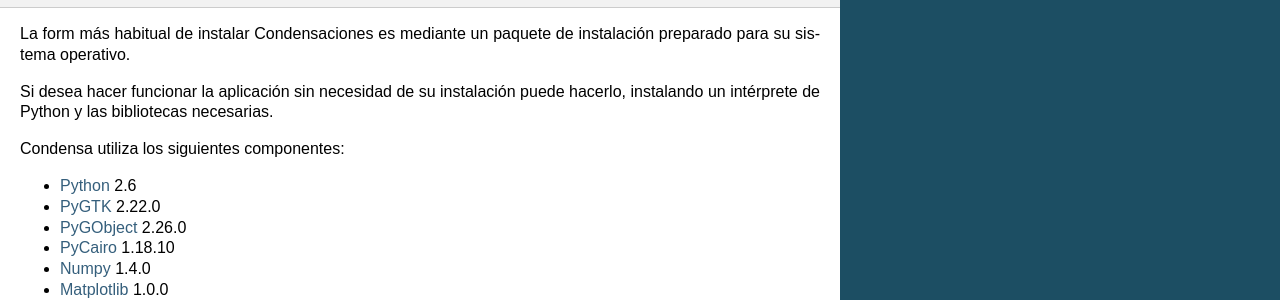
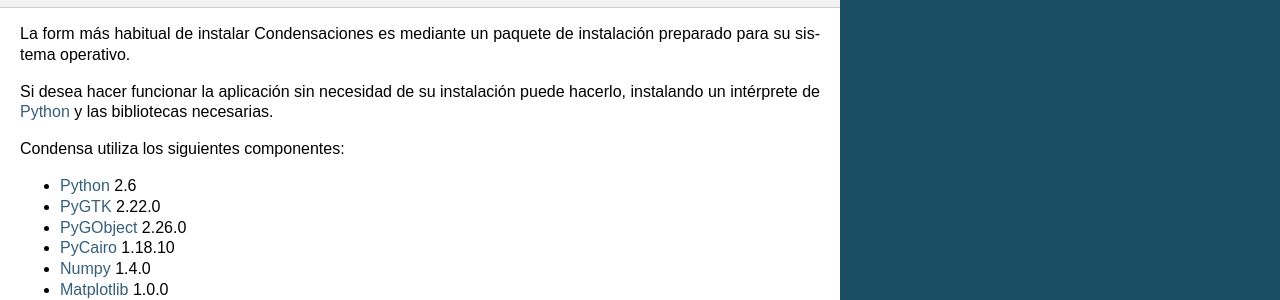
Before and after one commit to pachi/condensaciones, a Sphinx documentation site: the page built from docs/instalacion.rst, in a window 1280 px wide. Shown: the part 178-478 px from the top of the page. Built offline with Sphinx 7.4.7, drawn with Linux system fonts in a browser that asks for light colours.

```diff
--- a/docs/instalacion.rst
+++ b/docs/instalacion.rst
@@ -6,7 +6,7 @@ La form más habitual de instalar Condensaciones es mediante un paquete de
 instalación preparado para su sistema operativo.
 
 Si desea hacer funcionar la aplicación sin necesidad de su instalación puede
-hacerlo, instalando un intérprete de Python y las bibliotecas necesarias.
+hacerlo, instalando un intérprete de Python_ y las bibliotecas necesarias.
 
 Condensa utiliza los siguientes componentes:
 
```
